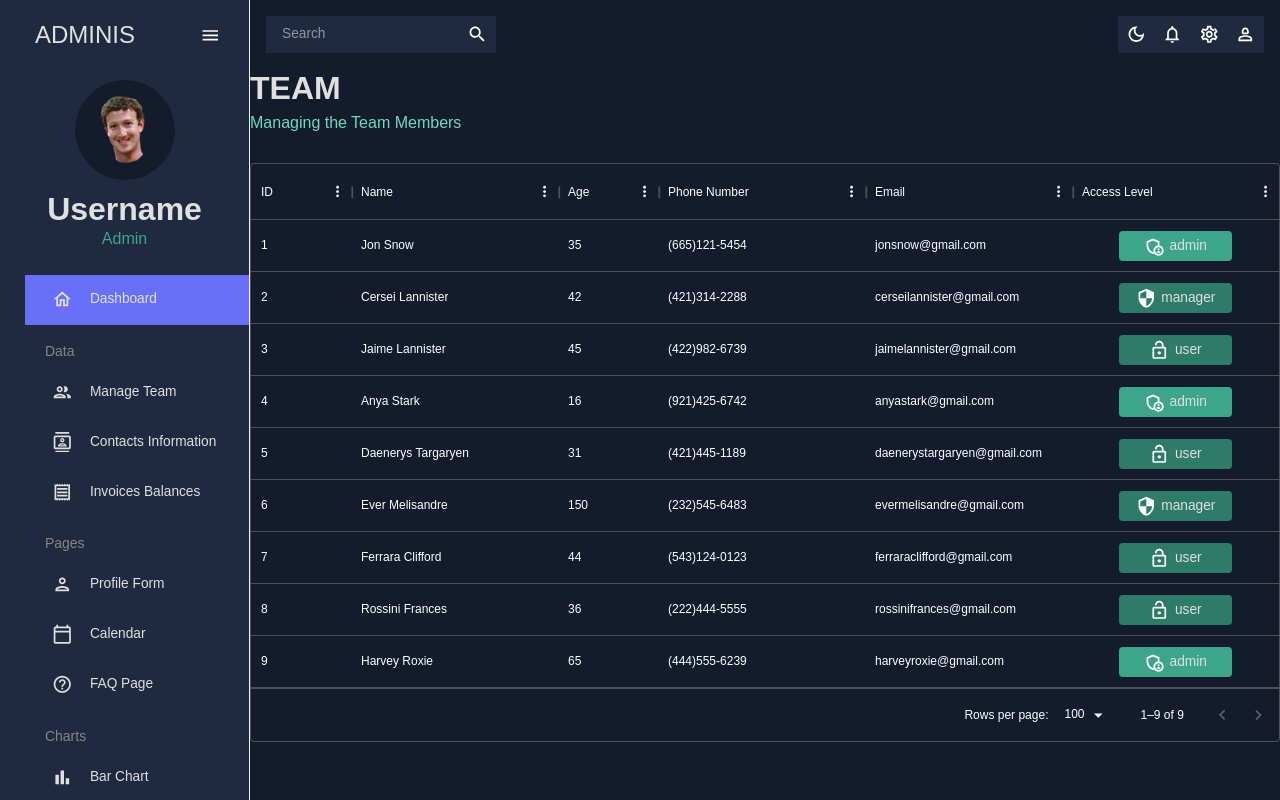
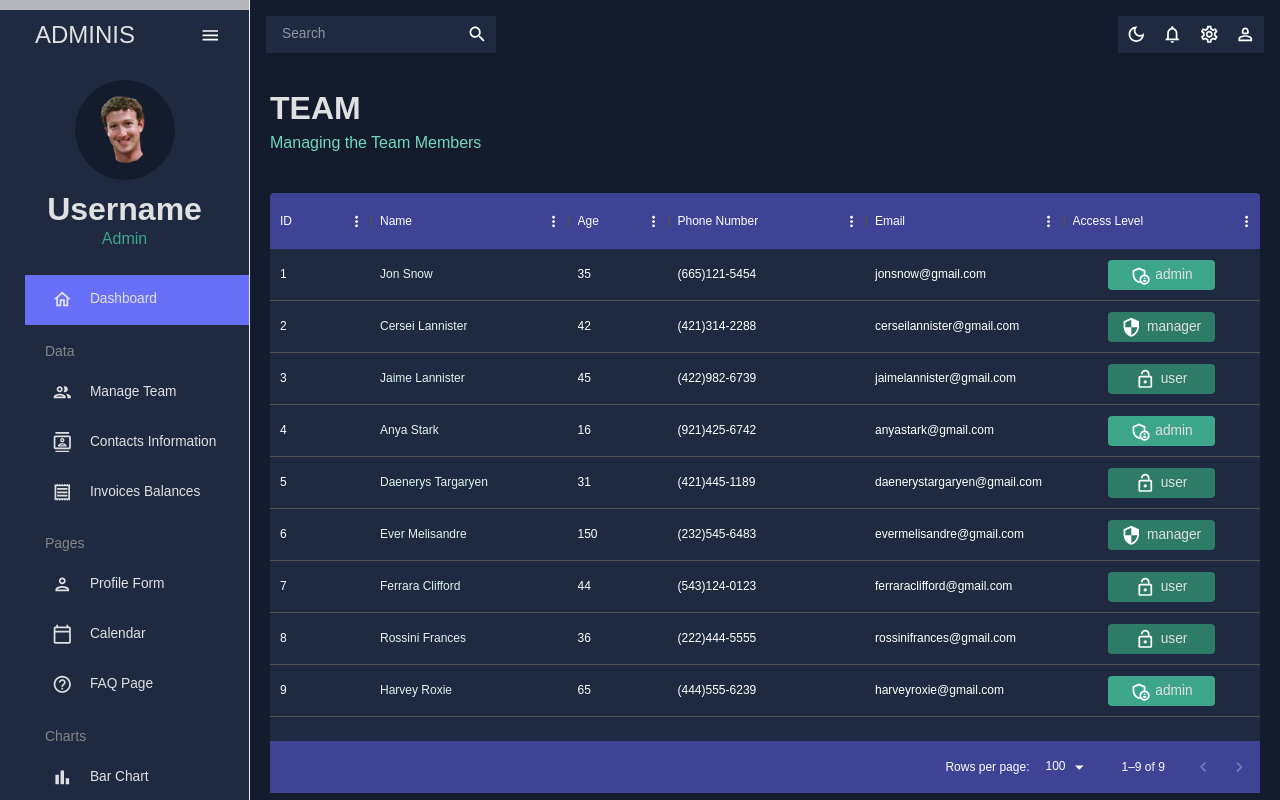
Before and after one commit to AnaPatriciaGraca/IPTSensingGrid, a React (Create React App) app in the folder react-admin/: page /team in a window 1280 px wide. Shown: the top 800 px of the page. Built offline with nearby package versions, Linux system fonts and the light colour scheme.

Commit message:
Finishing Team page

```diff
--- a/react-admin/src/scenes/global/Sidebar.jsx
+++ b/react-admin/src/scenes/global/Sidebar.jsx
@@ -42,10 +42,6 @@ const Item = ({ title, to, icon, selected, setSelected }) => {
 };
 
 
-// const logger = (message) => {
-//   console.log(message)
-// }
-
 const SideBar = () => {
   const theme = useTheme()
   const colors = tokens(theme.palette.mode)
@@ -54,8 +50,22 @@ const SideBar = () => {
   const navigate = useNavigate();
 
   return (
-    <Box>
-      <Sidebar collapsed={isCollapsed} backgroundColor={colors.primary[400]}>
+    <Box sx={{
+      '.ps-menu-root':{
+        backgroundColor: colors.primary[400]
+      },
+      ".ps-menuitem-root": {
+        backgroundColor: "transparent",
+        // padding: "5px 35px 5px 20px",
+      },
+      ".ps-menu-button:hover": {
+        color: "#6870fa",
+      },
+      ".ps-menu-button.active": {
+        color: "#6870fa",
+      },
+    }}>
+      <Sidebar collapsed={isCollapsed}>
         <Menu iconShape="square"
           menuItemStyles={{
             button: ({ level, active }) => {
--- a/react-admin/src/scenes/team/index.js
+++ b/react-admin/src/scenes/team/index.js
@@ -41,13 +41,35 @@ const Team = () => {
     ]
 
   return (
-    <Box>
+    <Box m='20px'>
+        {/* <Box m="20px" justifyContent="space-between" alignItems="center"> */}
         <Header title='TEAM' subtitle='Managing the Team Members' />
-        <Box>
-            <DataGrid
-                rows={mockDataTeam}
-                columns={columns}
-            />
+        {/* </Box> */}
+        <Box m='40px 0 0 0' height='75vh' sx={{
+            '.MuiDataGrid-root': {
+                border: 'none',
+            },
+            '.MuiDataGrid-cell': {
+                borderBottom: 'none',
+            },
+            // ClassName defined in the const columns
+            '.name-column--cell':{
+                color: colors.greenAccent[100],
+            },
+            '.MuiDataGrid-columnHeaders':{
+                backgroundColor: colors.blueAccent[700],
+                borderBottom: 'none',
+            },
+            '.MuiDataGrid-virtualScroller': {
+                backgroundColor: colors.primary[400],
+            },
+            '.MuiDataGrid-footerContainer': {
+                borderTop: 'none',
+                backgroundColor: colors.blueAccent[700],
+            },
+
+        }}>
+            <DataGrid rows={mockDataTeam} columns={columns}/>
         </Box>
     </Box>
   )
```
